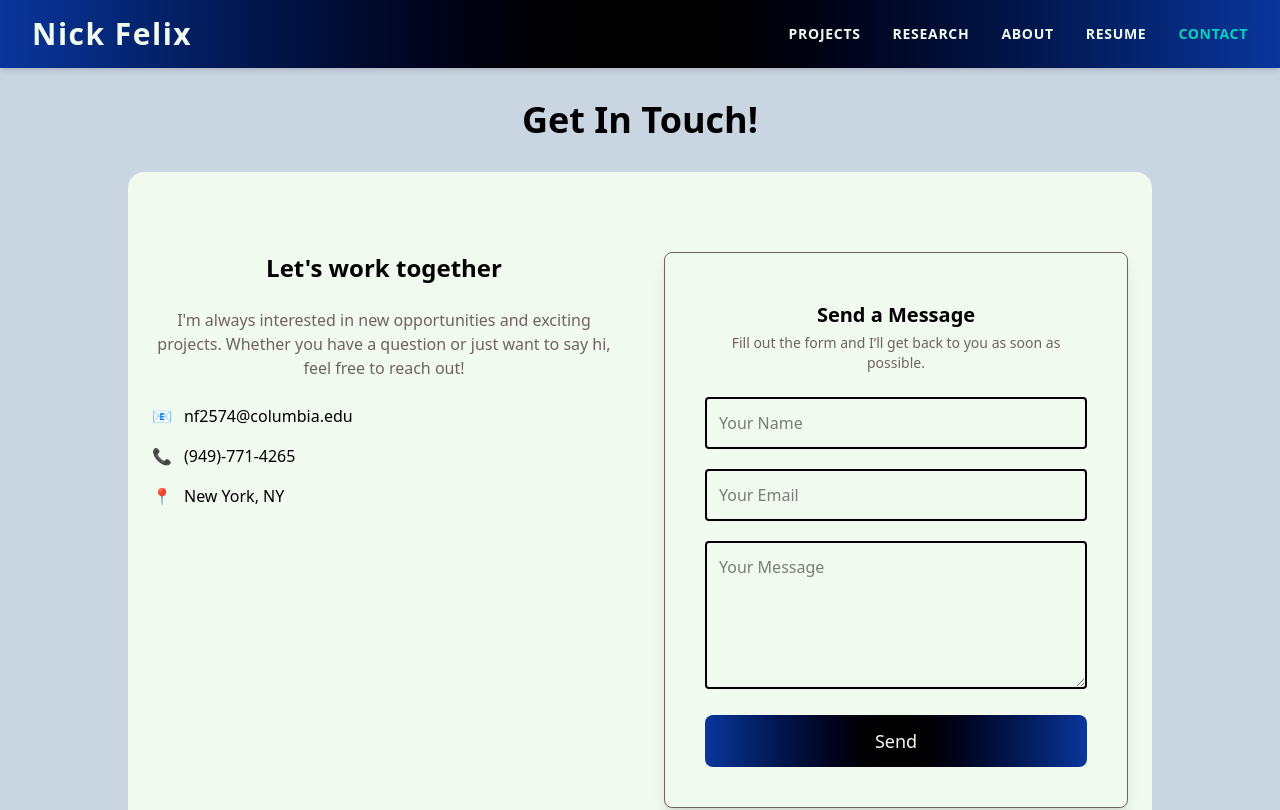
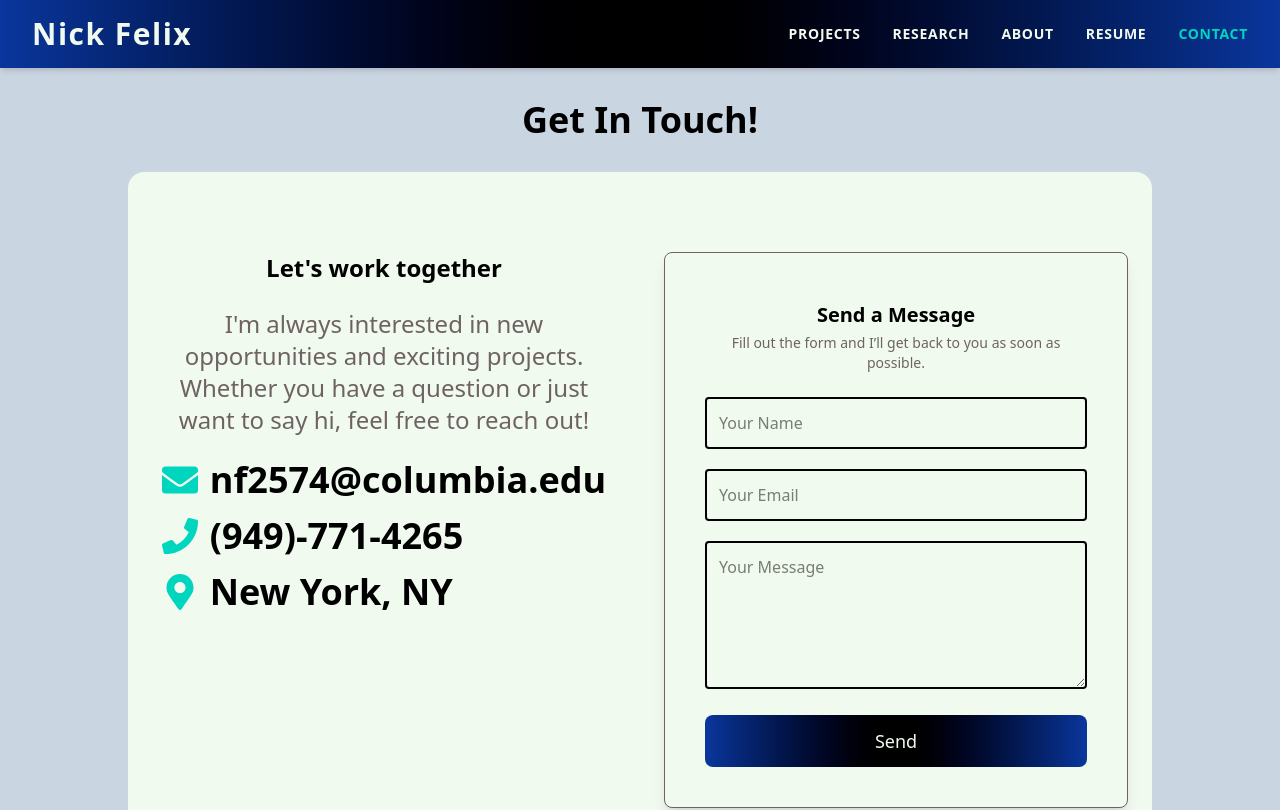
Before and after one commit to nicorox247/Nick-Felix-Site, a React (Vite) app: page /contact in a window 1280 px wide. Shown: the top 810 px of the page. Built offline with nearby package versions, Linux system fonts and the light colour scheme.

Commit message:
edited base styles

```diff
--- a/package.json
+++ b/package.json
@@ -16,6 +16,7 @@
     "lucide-react": "^0.511.0",
     "react": "^19.1.0",
     "react-dom": "^19.1.0",
+    "react-icons": "^5.5.0",
     "react-pdf": "^10.0.1",
     "react-router-dom": "^7.6.0",
     "swiper": "^11.2.8",
--- a/src/App.css
+++ b/src/App.css
@@ -126,15 +126,41 @@
   color: #888;
 }
 
-body{
+/* body{
   color: var(--color-dark);
   background-color: var(--color-background);
-}
+} */
 
-a{
+/* a{
   color: var(--color-light);
 }
 
 a:hover{
   color: var(--color-highlight);
+} */
+
+@layer base {
+
+  body {
+    @apply text-dark bg-background;
+  }
+
+  h1 {
+    @apply text-5xl font-bold text-dark;
+  }
+
+  h2 {
+    @apply text-4xl font-semibold text-dark;
+  }
+
+  p {
+    @apply text-2xl text-muted;
+  }
+
+  a {
+    @apply text-light;
+  }
+  a:hover{
+    @apply text-highlight;
+  }
 }
--- a/src/pages/Contact.jsx
+++ b/src/pages/Contact.jsx
@@ -1,6 +1,10 @@
 import { useRef, useState } from 'react';
 import emailjs from '@emailjs/browser';
 import '../styles/Contact.css';
+
+import { MdEmail, MdPhone, MdLocationOn } from 'react-icons/md';
+import { FaEnvelope, FaPhone, FaMapMarkerAlt } from 'react-icons/fa';
+
 
 export default function Contact() {
   const form = useRef();
@@ -67,23 +71,23 @@ export default function Contact() {
 
       <div className="grid grid-cols-1 lg:grid-cols-2 gap-12">
         {/* Left Column – Contact Info */}
-        <div className="space-y-6">
+        <div className="space-y-6 flex flex-col items-center text-center">
           <h2 className="text-2xl font-semibold">Let's work together</h2>
           <p className="text-muted">
             I'm always interested in new opportunities and exciting projects. Whether you have a question or just want to say hi, feel free to reach out!
           </p>
-          <div className="space-y-4 text-base">
+          <div className="space-y-4 text-4xl">
             <div className="flex items-center gap-3">
-              <span>📧</span>
-              <span>nf2574@columbia.edu</span>
+              <FaEnvelope className="text-highlight" />
+              <h2 className=''>nf2574@columbia.edu</h2>
             </div>
             <div className="flex items-center gap-3">
-              <span>📞</span>
-              <span>(949)-771-4265</span>
+              <FaPhone className="text-highlight" />
+              <h2 className=''>(949)-771-4265</h2>
             </div>
             <div className="flex items-center gap-3">
-              <span>📍</span>
-              <span>New York, NY</span>
+              <FaMapMarkerAlt className="text-highlight" />
+              <h2 className=''>New York, NY</h2>
             </div>
           </div>
         </div>
```
Also changed, not shown: 1 other file (tests, documents, lock files or other folders).
